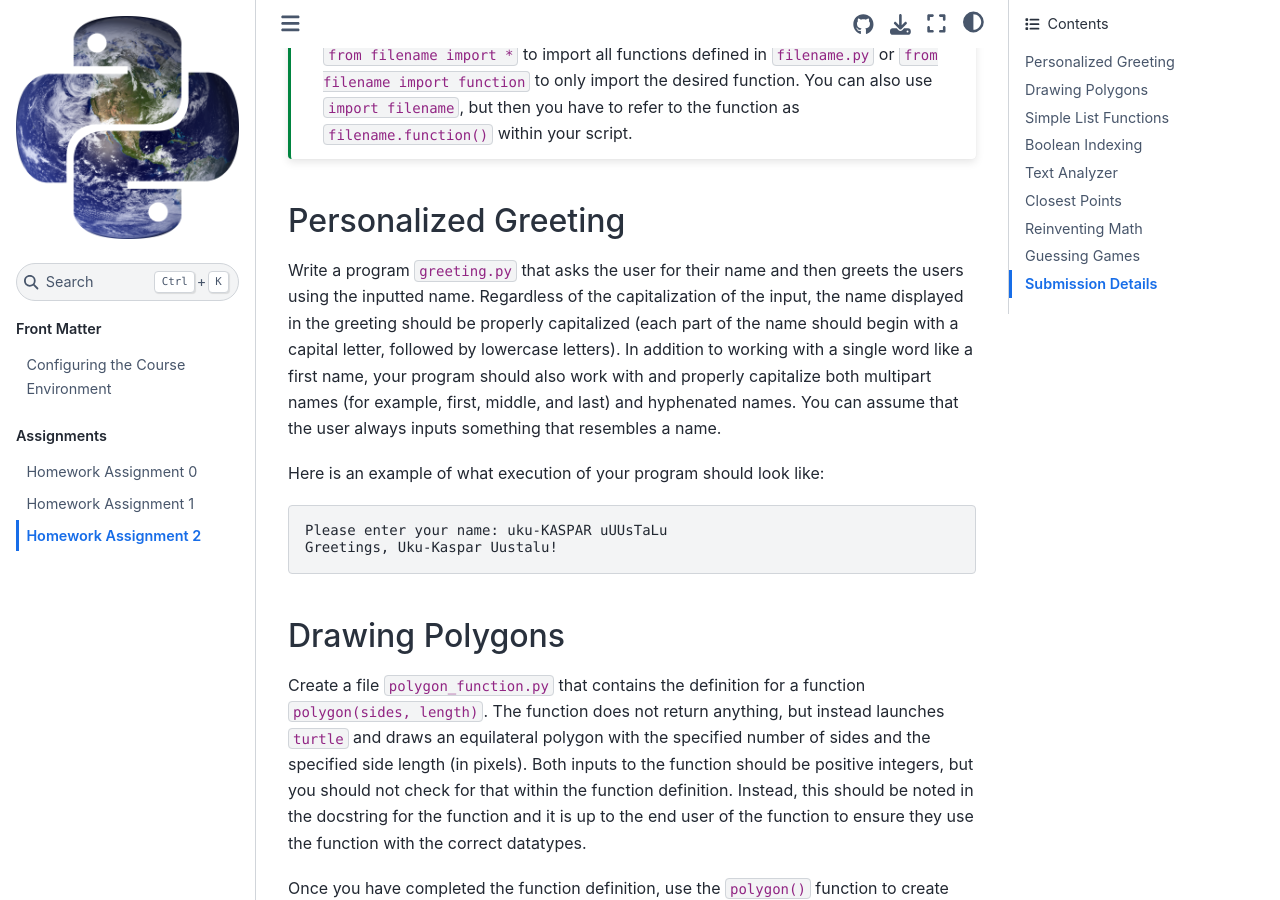
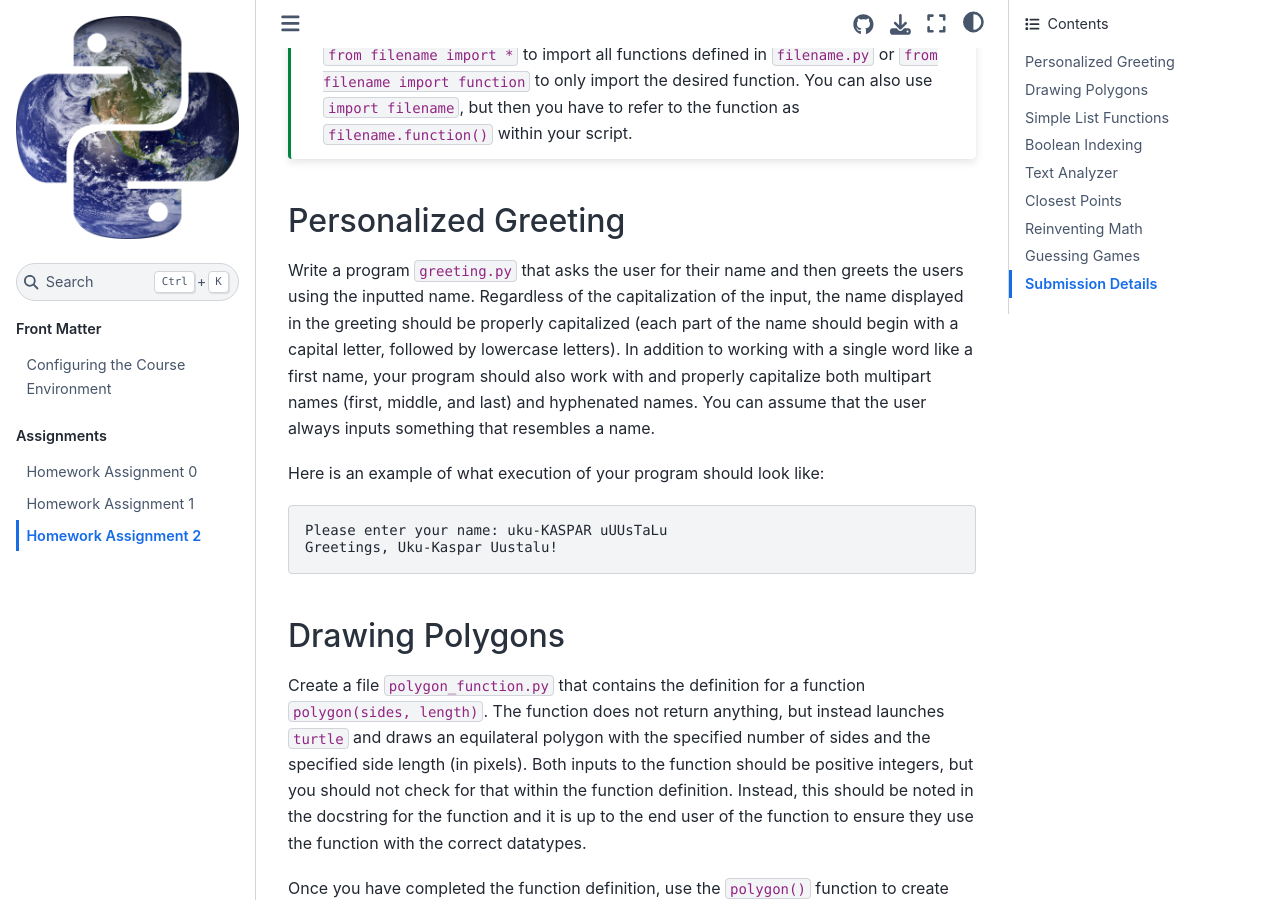
Before and after one commit to uep239/uep239.github.io, a Jupyter Book: the page built from source/assignments/hw02.md, in a window 1280 px wide and 900 px high, scrolled down 473 px. Built offline with Jupyter Book 1.0.4 settings and Sphinx 7.4.7 and the Sphinx Book theme 1.1.4, drawn with Linux system fonts in a browser that asks for light colours; some of the changed text lies outside the part shown.

Commit message:
minor updates

```diff
--- a/source/assignments/hw02.md
+++ b/source/assignments/hw02.md
@@ -12,7 +12,7 @@ To use a function defined in another `.py` file in the same directory, you can i
 
 ## Personalized Greeting
 
-Write a program `greeting.py` that asks the user for their name and then greets the users using the inputted name. Regardless of the capitalization of the input, the name displayed in the greeting should be properly capitalized (each part of the name should begin with a capital letter, followed by lowercase letters). In addition to working with a single word like a first name, your program should also work with and properly capitalize both multipart names (for example, first, middle, and last) and hyphenated names. You can assume that the user always inputs something that resembles a name.
+Write a program `greeting.py` that asks the user for their name and then greets the users using the inputted name. Regardless of the capitalization of the input, the name displayed in the greeting should be properly capitalized (each part of the name should begin with a capital letter, followed by lowercase letters). In addition to working with a single word like a first name, your program should also work with and properly capitalize both multipart names (first, middle, and last) and hyphenated names. You can assume that the user always inputs something that resembles a name.
 
 Here is an example of what execution of your program should look like:
 
```
Also changed, not shown: other parts of source/assignments/hw02.md (+1 -1 lines).
